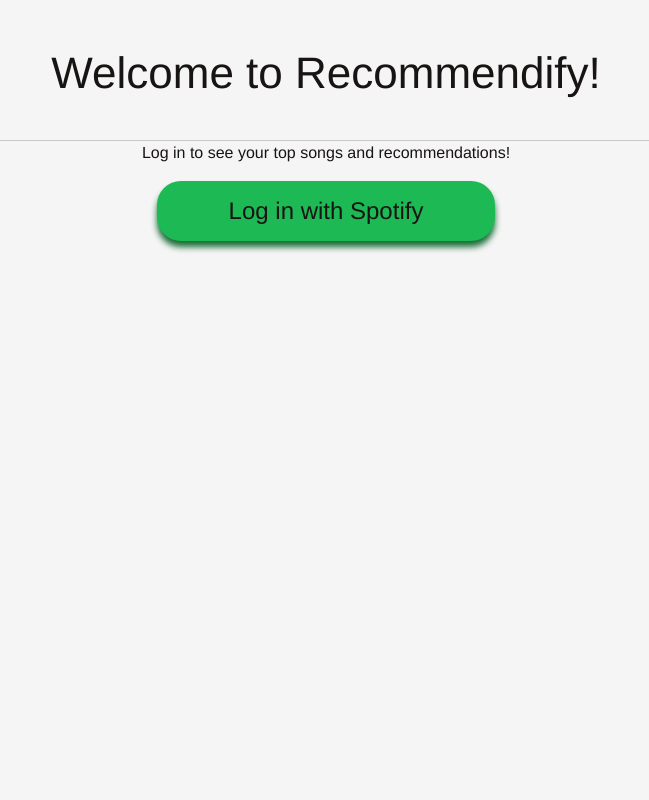
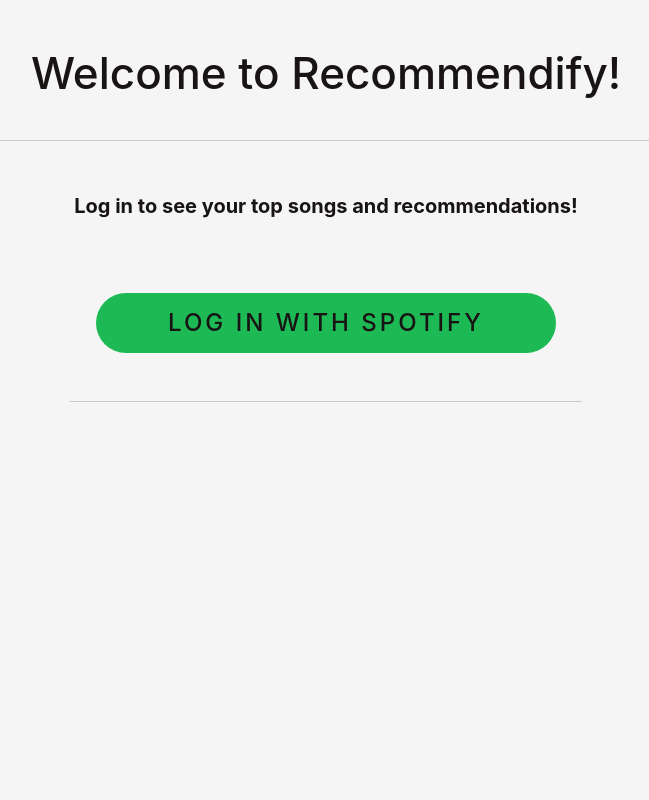
Before and after one commit to josephturrner/Recommendify, a Node server app: page / in a window 1280 px wide. Shown: the whole page, without its empty margins (314-963 px from the left). Run offline with Node 20, Linux system fonts and the light colour scheme.

Commit message:
Better styling

```diff
--- a/public/css/home.css
+++ b/public/css/home.css
@@ -1,19 +1,27 @@
 :root {
     --spotify-green: #1DB954;
     --spotify-black: #191414;
-    --spotify-dark-green: #186d36;
+    --spotify-light-green: #31c364;
     --border: rgb(200, 200, 200);
 }
 
+html {
+    height: 100%;
+}
 body {
+    padding-bottom: 5em !important;
+    font-weight: 700 !important;
     text-align: center !important;
-    font-family: 'Franklin Gothic Medium', 'Arial Narrow', Arial, sans-serif !important;
     background-color: whitesmoke !important;
     color: var(--spotify-black) !important;
 }
 div.container {
     width: 100% !important;
     padding: 10px !important;
+}
+p {
+    font-size: 1.25rem;
+    margin: 2.5em auto 0 !important;
 }
 header {
     width: 100%;
@@ -27,16 +35,29 @@
     font-size: 2.75rem;
     padding: 0.5em 0 0.5em !important;
 }
+div.login {
+    width: 40%;
+    margin: 0 auto;
+    padding-bottom: 3em;
+    border-bottom: 1px solid var(--border) !important;
+}
 button {
+    letter-spacing: 0.125em;
     font-size: 1.5rem !important;
+    font-weight: 500 !important;
+    text-transform: uppercase !important;
     color: var(--spotify-black) !important;
     background-color: var(--spotify-green) !important;
     border: 0px !important;
-    border-radius: 1em !important;
-    box-shadow: 0 0.25em 0.25em var(--spotify-dark-green) !important;
+    border-radius: 500px !important;
+    margin: 3em auto 0 !important;
     padding: 0.5em 3em !important;
 }
+button:hover {
+    background-color: var(--spotify-light-green) !important;
+    transform: scale(1.01) perspective(1px) !important;
+}
 button:active {
-    background-color: var(--spotify-dark-green) !important;
-    transform: translateY(0.125em) !important;
+    background-color: var(--spotify-light-green) !important;
+    /* transform: translateY(0.06125em) !important; */
 }
```
